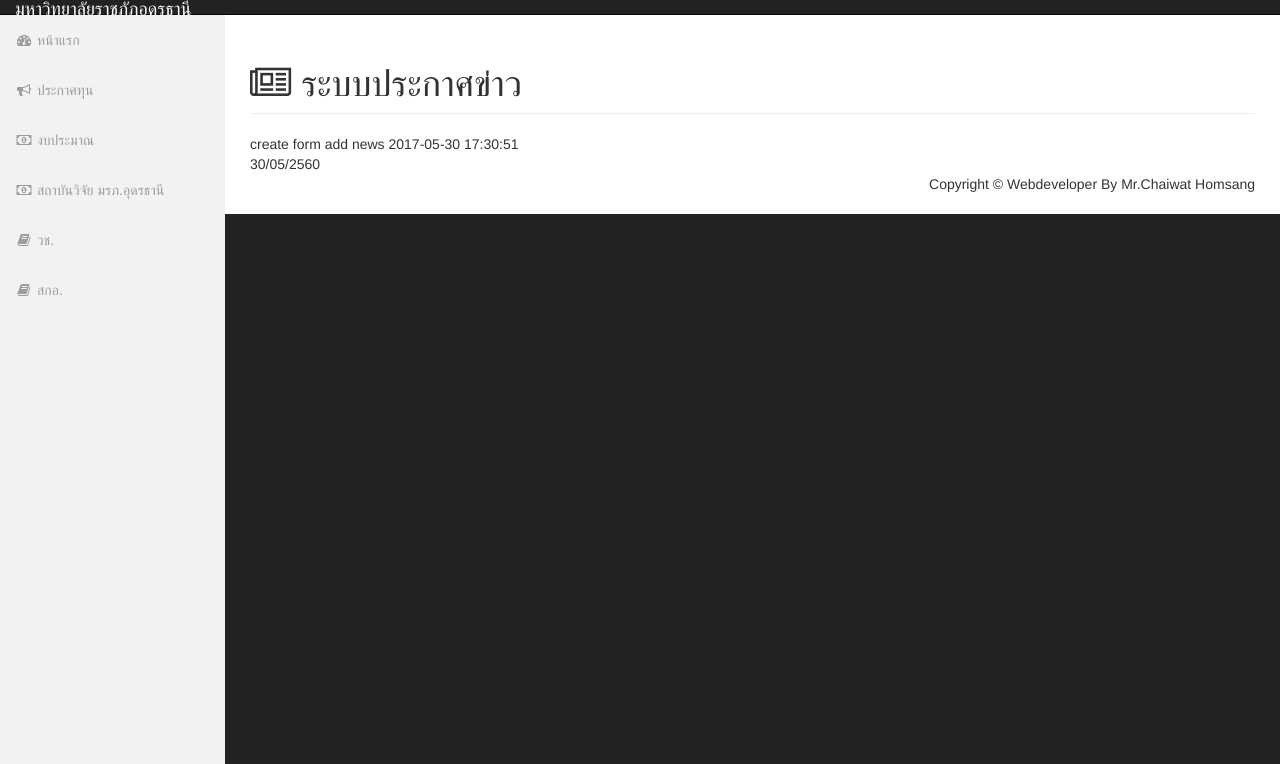
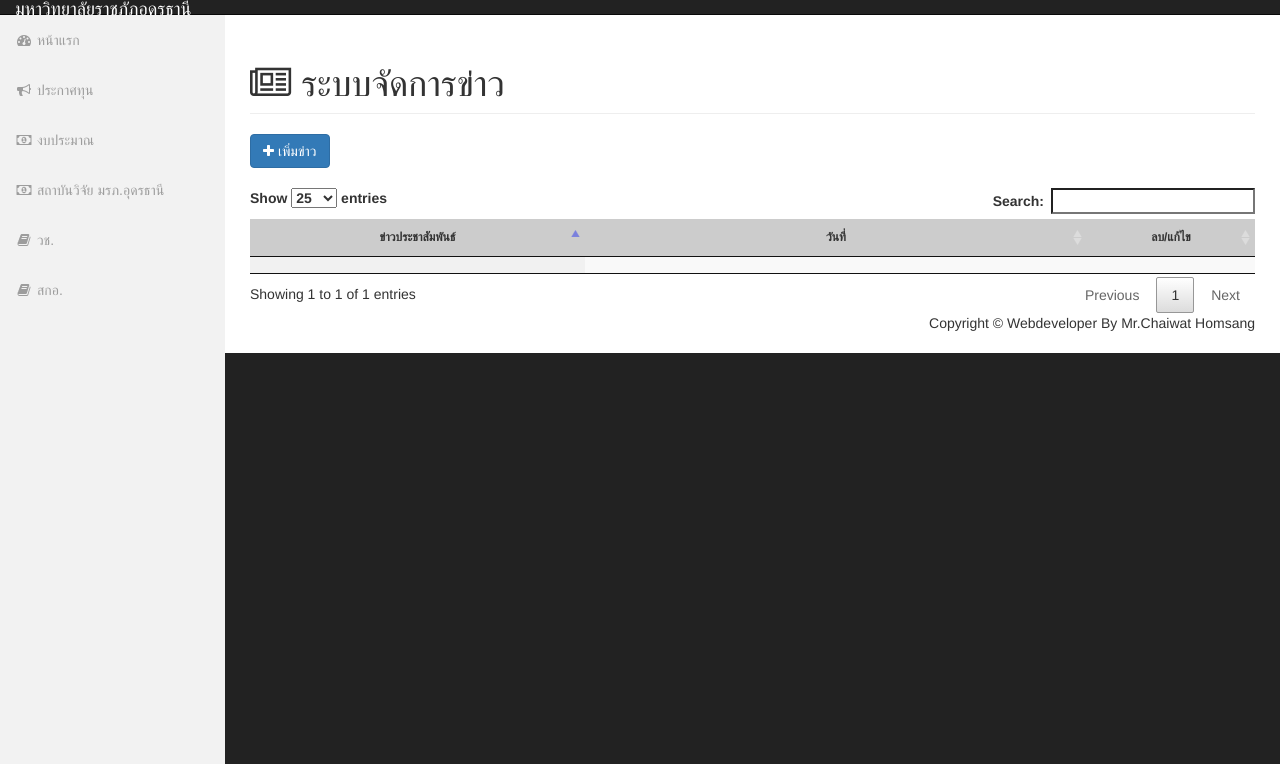
Before and after one commit to mynameistecs51/faculty-ge, a CodeIgniter app: page /faculty-ge/index.php/news/index in a window 1280 px wide. Shown: the part 36-800 px from the top of the page. Run offline with CodeIgniter, Linux system fonts and the light colour scheme; grey boxes labelled with a size stand in for pictures from a placeholder-image service; lists and menus that the app fills with data are empty; some libraries are stand-ins or nearby versions.

Commit message:
update function activity update file

```diff
--- a/application/controllers/News.php
+++ b/application/controllers/News.php
@@ -14,7 +14,7 @@ class News extends CI_Controller {
 
 	public function index()
 	{
-		$TEXTTITLE = "<i class=\"fa fa-newspaper-o\" aria-hidden=\"true\"></i> ระบบประกาศข่าว";
+		$TEXTTITLE = "<i class=\"fa fa-newspaper-o\" aria-hidden=\"true\"></i> ระบบจัดการข่าว";
 		$PAGE = "/News/index";
 		$this->mainpage($TEXTTITLE);
 		$this->load->view($PAGE,$this->data);
@@ -27,6 +27,21 @@ class News extends CI_Controller {
 		$this->data['footer'] = $this->template->getFooter(base_url());
 		$this->data['datenow'] = $this->datenow;
 		$this->data['dt_now'] = $this->dt_now;
+		$this->data['controller'] = $this->ctl;
+		$this->data['url_addNews'] = base_url().$this->ctl.'/addNews/';
+	}
+
+	public function addNews()
+	{
+		$TEXTTITLE = "เพิ่มข่าวสาร";
+		$PAGE = "/News/addNews";
+		$this->mainpage($TEXTTITLE);
+		$this->load->view($PAGE,$this->data);
+	}
+
+	public function saveAdd()
+	{
+		print_r($_POST);
 	}
 
 }
--- a/application/models/mdl_activity.php
+++ b/application/models/mdl_activity.php
@@ -11,7 +11,10 @@ class Mdl_activity extends CI_Model {
 
 	public function getAll_activity()
 	{
-		$data  = $this->db->get('activity');
+		$this->db->select('ac_id,ac_title,ac_detail,ac_pict,dt_create,ip_create');
+		$this->db->order_by('ac_id','DESC');
+		$this->db->from('activity');
+		$data  = $this->db->get();
 		return $data->result_array();
 	}
 
--- a/application/views/Document/formCreate.php
+++ b/application/views/Document/formCreate.php
@@ -1,4 +1,4 @@
-<?php //echo $header; ?>
+
 <!-- <div class="container" > -->
 <div class="row"  >
 	<div class="form-group col-sm-12">
@@ -106,4 +106,3 @@
 		});
 	}
 </script>
-<?php //echo $footer; ?>
--- a/application/views/News/index.php
+++ b/application/views/News/index.php
@@ -1,3 +1,135 @@
 <?php echo $header; ?>
-create form add news <?php echo $dt_now,"<br>",$datenow;?>
+<style type="text/css">
+	tbody td, thead th{
+		font-size: 12px;
+	}
+</style>
+<!-- Bootstrap DataTable CSS -->
+<link href="<?php echo base_url();?>assets/dataTable/css/jquery.dataTables.min.css" rel="stylesheet">
+<!-- ./ End css -->
+<div class="row">
+	<!-- add activity -->
+	<div class="col-sm-12">
+		<button type="button" id="add" class="btn btn-primary" ><i class="fa fa-plus" aria-hidden="true"></i> เพิ่มข่าว</button>
+	</div>
+	<div class="col-sm-12"><br></div>
+	<div class="col-sm-12">
+		<table id="example" class="display" cellspacing="0" width="100%" >
+			<thead style="background-color:  #cccccc;">
+				<tr>
+					<th style="text-align:center;"  class="col-sm-2">ข่าวประชาสัมพันธ์</th>
+					<th style="text-align:center;" class="col-sm-3">วันที่</th>
+					<th style="text-align:center;" class="col-sm-1">ลบ/แก้ไข</th>
+				</tr>
+			</thead>
+			<tbody>
+				<tr>
+					<td></td>
+					<td></td>
+					<td></td>
+				</tr>
+			</tbody>
+		</table>
+	</div>
+
+</div> <!-- /. end div row -->
+
+
+<!-- /. show modal add activity -->
+<div class="div_modal">
+</div>
+<!-- ./ end show activity -->
+
 <?php echo $footer; ?>
+<script type="text/javascript">
+	$(document).ready(function() {
+		$('#example').DataTable({
+			"language": {
+				"zeroRecords": "==========> ไม่พบข้อมูลที่ต้องการ <========== "
+			},
+			"lengthMenu": [ 25,50, 100, "All"],
+			scrollX: true,//2
+			responsive: true,
+		});
+
+		add();
+		// fnupdate();
+		fndelete();
+	} );
+
+	function add(){
+		$('#add').click(function(){
+			load_page("<?php echo $url_addNews; ?>","เพิ่มข้อมูล :: งานวิจัย ::","<?php echo base_url().$controller.'/saveAdd/';?>");
+		});
+	}
+
+	function fnupdate() {
+		$('.btn_update').click(function(){
+			load_page("#"+$(this).data('update'),"อัพเดทข้อมูล :: งานวิจัย ::","#");
+			// alert("UPDATE"+$(this).data('update'));
+		});
+	}
+
+	function fndelete() {
+		$('.btn_delete').click(function(){
+			// console.log($(this).data('delete'));
+			var cfm = confirm("ยืนยันการ ลบ!");
+			if(cfm ){
+				$.ajax({
+					url: '<?php echo base_url().$controller.'/deleteDoc' ?>',
+					type: 'POST',
+				// dataType: 'json',
+				data: {'del_id': $(this).data('delete')},
+				success: function(rs)
+				{
+					alert("ลบข้อมูลเสร็จเรียบร้อย.");
+					window.location.reload();
+				},
+				error:function(err){
+					alert("เกิดข้อผิดพลาดในการลบข้อมูล");
+					window.location.reload();
+				}
+			});
+			}
+		});
+	}
+
+	function load_page(loadUrl,texttitle,urlsend){
+		var screenname= texttitle;
+		var url = loadUrl;
+		var n=0;
+		$('.div_modal').html('');
+		modal_form(n,screenname,urlsend);
+		$('#myModal'+n+' .modal-body').html('<img id="ajaxLoaderModal" src="<?php echo base_url(); ?>assets/images/loader.gif"/>');
+		var modal = $('#myModal'+n), modalBody = $('#myModal'+n+' .modal-body');
+		modal.on('show.bs.modal', function () {
+			modalBody.load(url);
+		}).modal({backdrop: 'static',keyboard: true});
+		setInterval(function(){$('#ajaxLoaderModal').remove()},5100);
+	}
+
+	function modal_form(n,screenname,url)
+	{
+		var div='';
+		div+='<form action="'+url+'"  role="form" data-toggle="validator" id="form" method="post" enctype="multipart/form-data" class="form-horizontal">';
+		div+='<!-- Modal -->';
+		div+='<div class="modal modal-wide fade" id="myModal'+n+'" tabindex="-1" role="dialog" aria-labelledby="myModalLabel" aria-hidden="true">';
+		div+='<div class="modal-dialog" style="width: 80%;">';
+		div+='<div class="modal-content">';
+		div+='<div class="modal-header" style="background:#d9534f;color:#FFFFFF;">';
+		div+='<button type="button" class="close" data-dismiss="modal" aria-hidden="true">&times;</button>';
+		div+='<h4 class="modal-title">'+screenname+'</h4>';
+		div+='</div>';
+		div+='<div class="modal-body">';
+		div+='</div>';
+		div+='<div class="modal-footer" style="text-align:center; background:#F6CECE;">';
+		div+='<button type="submit" id="save" class="btn btn-modal"><span class="   glyphicon glyphicon-floppy-saved"> บันทึก</span></button>';
+		div+='<button type="reset" class="btn btn-modal" data-dismiss="modal"><span class="   glyphicon glyphicon-floppy-remove"> ยกเลิก</span></button>';
+		div+='</div>';
+		div+='</div><!-- /.modal-content -->';
+		div+='</div><!-- /.modal-dialog -->';
+		div+='</div><!-- /.modal -->';
+		div+='</form>';
+		$('.div_modal').html(div);
+	}
+</script>
```
Also changed, not shown: application/controllers/Activity.php (+10 -24 lines), application/views/Activity/editActivity.php (+2 -5 lines), application/views/Activity/index.php (+7 -1 lines), application/views/Document/index.php (+0 -12 lines), application/views/News/addNews.php (added, +16 -0 lines), assets/files_upload/25_05_17_22_24_35.jpg (deleted), assets/files_upload/25_05_17_22_24_51.jpg (deleted), assets/files_upload/29_05_17_16_40_12.jpg (added), assets/files_upload/29_05_17_16_41_57.jpg (added).
